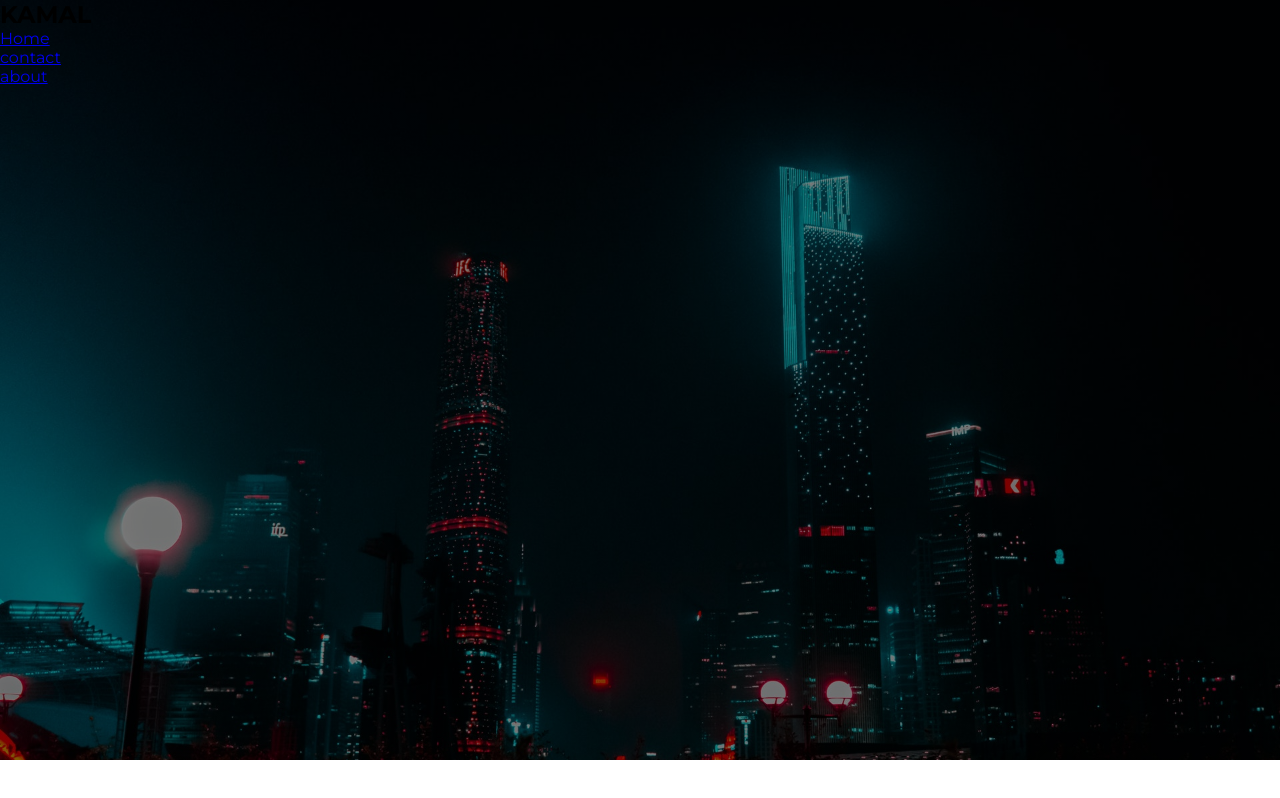
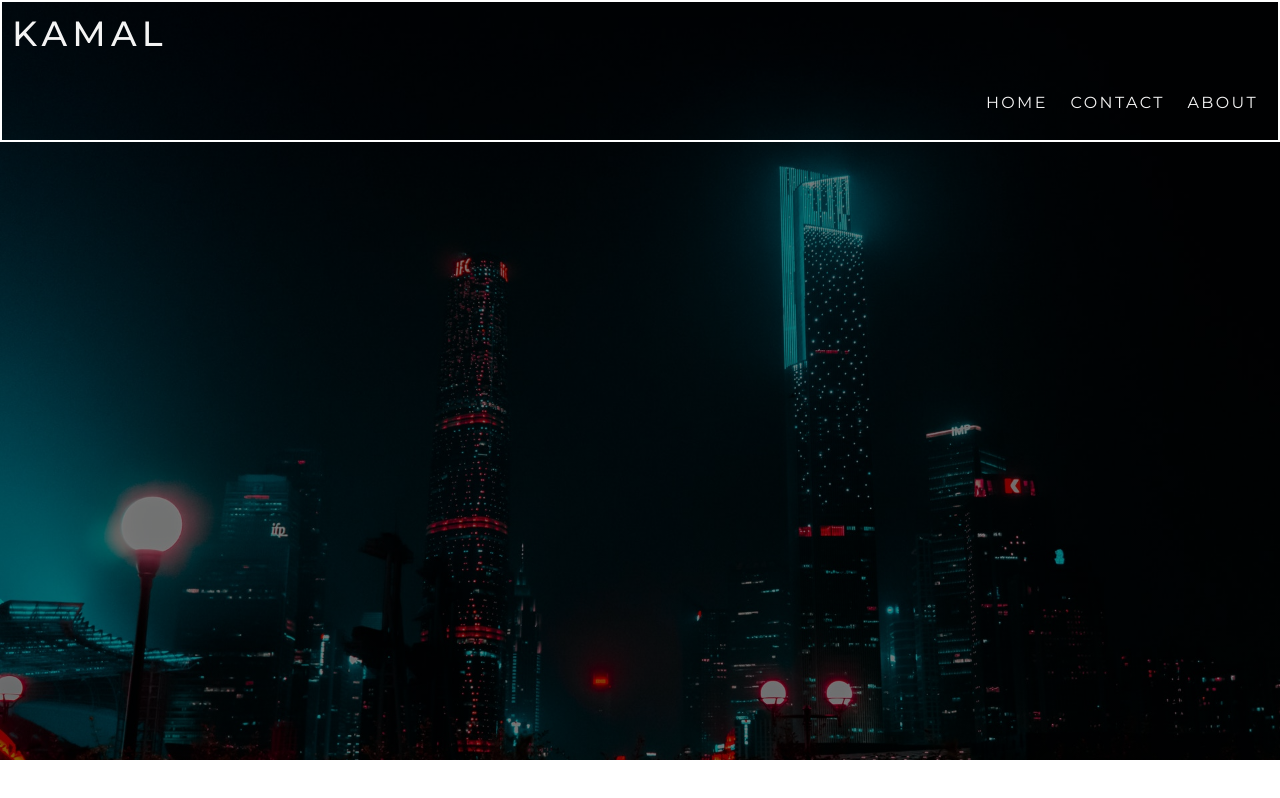
Before and after one commit to Younas22/5_Mustafa_assignment, a plain HTML site: page lecture 27 (travel Website)/home.html in a window 1280 px wide. Drawn offline with Linux system fonts and the light colour scheme.

Commit message:
Lecture #Assignment 28

```diff
--- a/lecture 27 (travel Website)/css/style.css
+++ b/lecture 27 (travel Website)/css/style.css
@@ -4,9 +4,54 @@
     padding: 0;
     box-sizing: border-box;
 }
+html{
+    font-size: 62.5%;
+}
 body{
     font-family: 'Montserrat', sans-serif;
 }
+ul li{
+    list-style: none;
+}
+a{
+    font-size: 1.6rem;
+    text-decoration: none;
+}
+p, li{
+    font-size: 1.6rem;
+    margin-bottom: 0.5em;
+    letter-spacing: 0.15em;
+}
+
+h1, h2, h3{
+    margin-bottom: 0.5em;
+    letter-spacing: 0.15em;
+    font-weight: 500;
+}
+.lg-heading{
+    font-size: 3.5rem;
+}
+
+.md-heading{
+    font-size: 2.2rem;
+}
+
+.text-red{
+    color: #e63946;
+}
+.text-light{
+    color: #f4f4f4;
+}
+.text-black{
+    color: #333;
+}
+.text-gray{
+    color: #555;
+}
+
+
+
+
 
 .header {
     height: 95vh;
@@ -15,3 +60,34 @@ body{
     background-size: cover;
     background-repeat: no-repeat;
 }
+
+.navbar{
+    border: 2px solid white;
+    padding: 1rem;
+}
+
+.Header .navbar .logo{
+    float: left;
+    font-size: 3.5rem;
+}
+
+.header .navbar .nav-items{
+    float: right;
+    margin-top: 1rem;
+}
+
+.header .navbar .nav-item{
+    display: inline-block;
+    padding: 1rem;
+    text-transform: uppercase;
+}
+
+.navbar a:link,
+.navbar a:visited{
+    color: #f4f4f4;
+}
+.navbar::after{
+    content:'';
+    display: block;
+    clear: both;
+}
--- a/lecture 27 (travel Website)/home.html
+++ b/lecture 27 (travel Website)/home.html
@@ -9,11 +9,11 @@
 <body>
     <header class='header'>
         <nav class='navbar'>
-            <h1 class='logo'>KAMAL</h1>
+            <h1 class='logo lg-heading text-light'>KAMAL</h1>
             <Ul class='nav-items'>
-                <li class="nav-item"><a href="./home">Home</a></li>
-                <li class="nav-item"><a href="./contact">contact</a></li>
-                <li class="nav-item"><a href="./about">about</a></li>
+                <li class="nav-item"><a href="./home.html">Home</a></li>
+                <li class="nav-item"><a href="./contact.html">contact</a></li>
+                <li class="nav-item"><a href="./about.html">about</a></li>
             </Ul>
 
         </nav>
```
